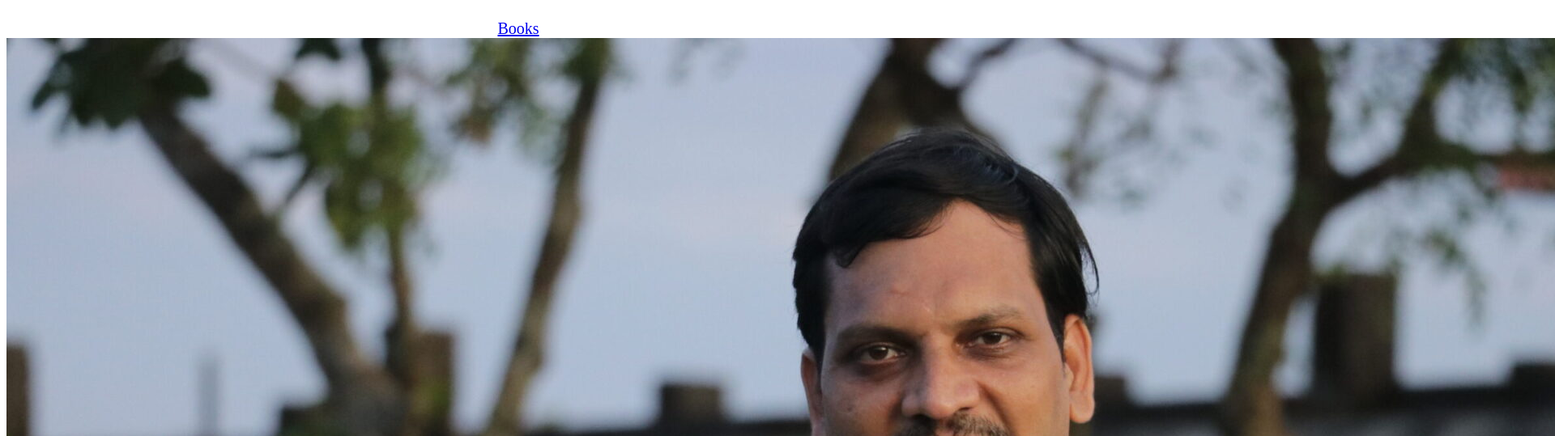
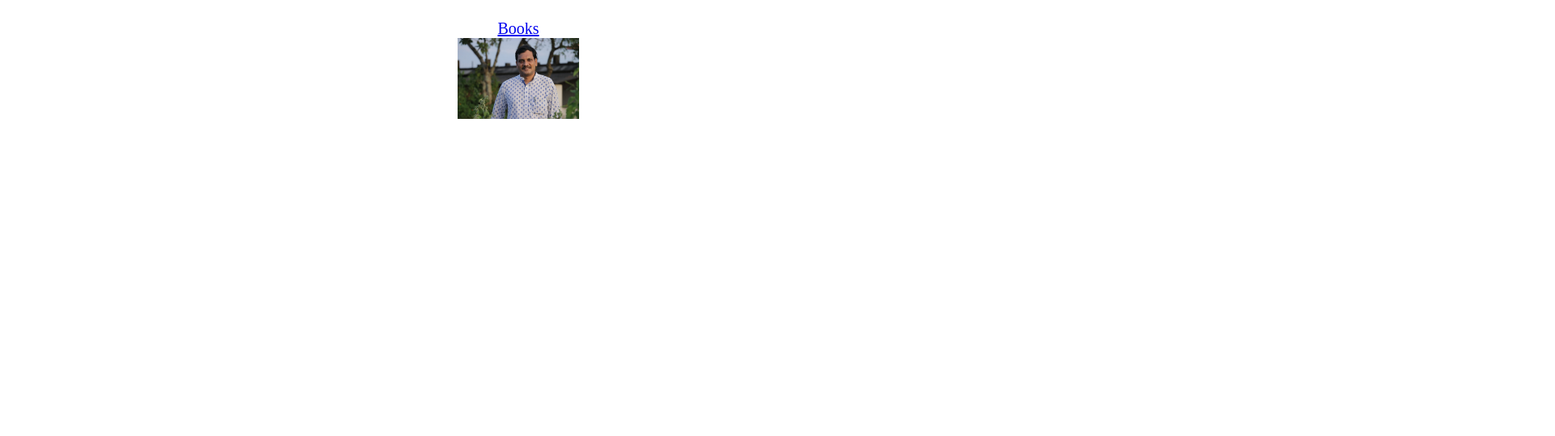
Before and after one commit to amandope/V.H-nishaad, a plain HTML site: page index.html in a window 1280 px wide. Shown: the part 77-616 px from the top of the page at 81% size, 1920 px wide, since content can reach past the window. Drawn offline with Linux system fonts and the light colour scheme.

Commit message:
Add files via upload

```diff
--- a/index.html
+++ b/index.html
@@ -11,6 +11,6 @@
     <center><h1 class="h11"><b>Welcome</b></h1></center>
    <center> <a href="https://ezidial.com/product-category/books/">Books</a></center>
 
-    <img src="v.hnishad uncule.jpg" alt="">
+    <center><img src="v.hnishad uncule.jpg" alt="" height="100cm"></center>
 </body>
 </html>
```
